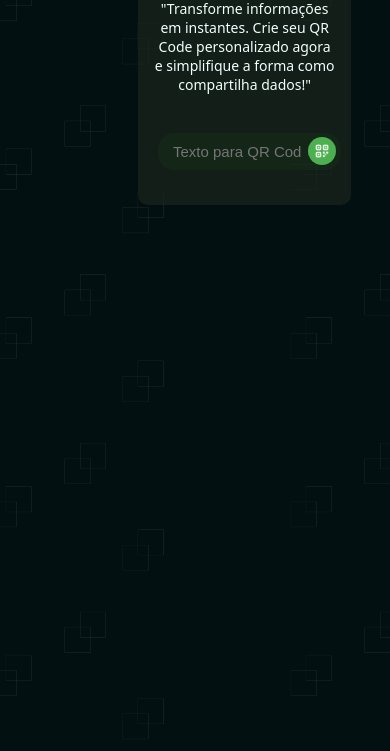
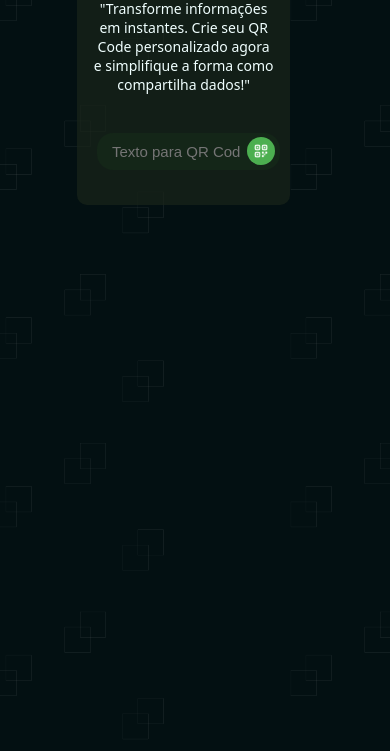
Before and after one commit to TabitaCosta/qrcodejs, a plain HTML site: page index.html in a window 390 px wide. Shown: the part 93-844 px from the top of the page. Drawn offline with Linux system fonts and the light colour scheme.

Commit message:
reajuste responsividade

```diff
--- a/style.css
+++ b/style.css
@@ -178,7 +178,6 @@ h2 {
         padding: 15px;
         border-radius: 10px;
         position: relative;
-        left: 42px;
     }
 
     h2 {
@@ -191,7 +190,7 @@ h2 {
         padding: 15px;
         border-radius: 10px;
         position: relative;
-        left: 88px;
+        left: 69px;
     }
 
     .texto {
```
